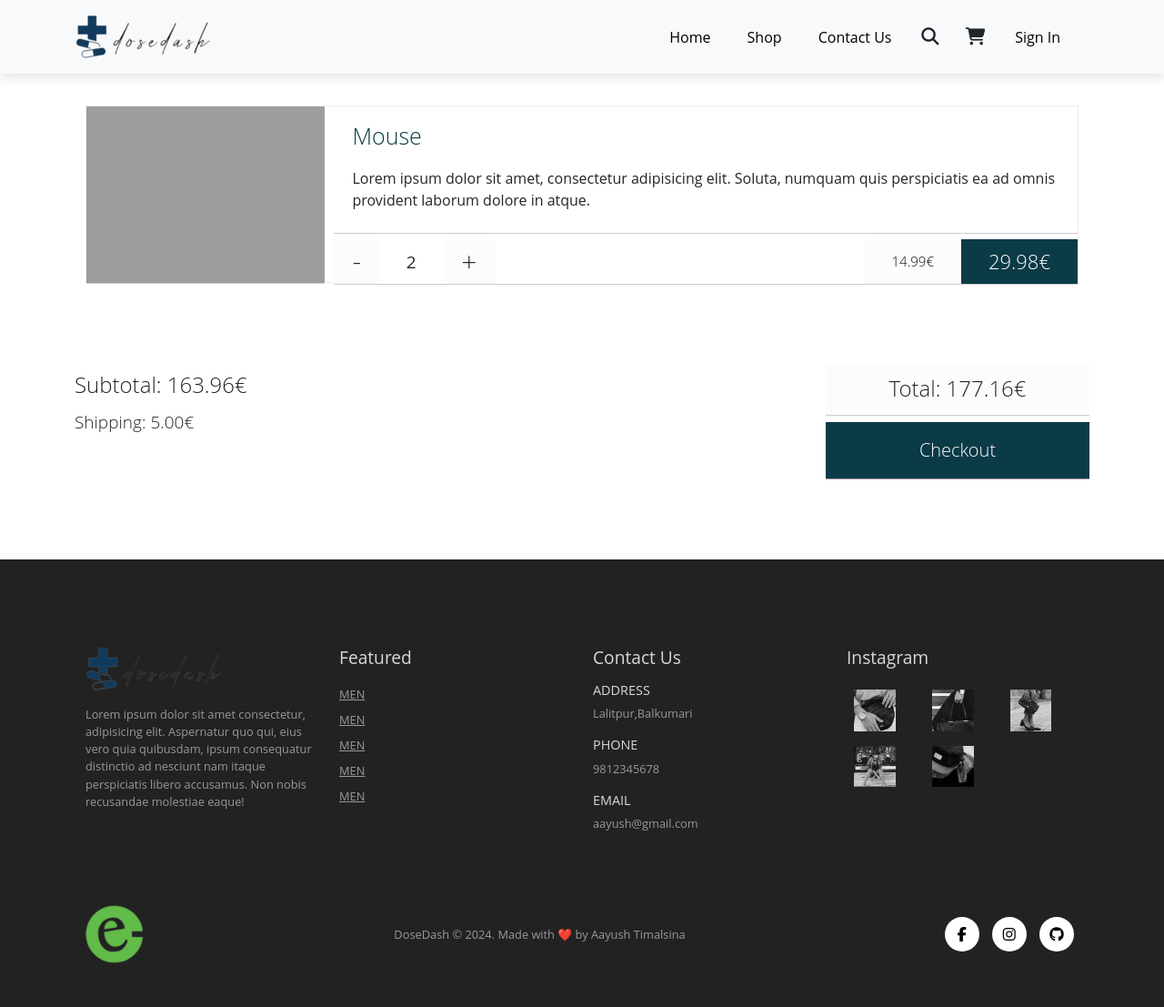
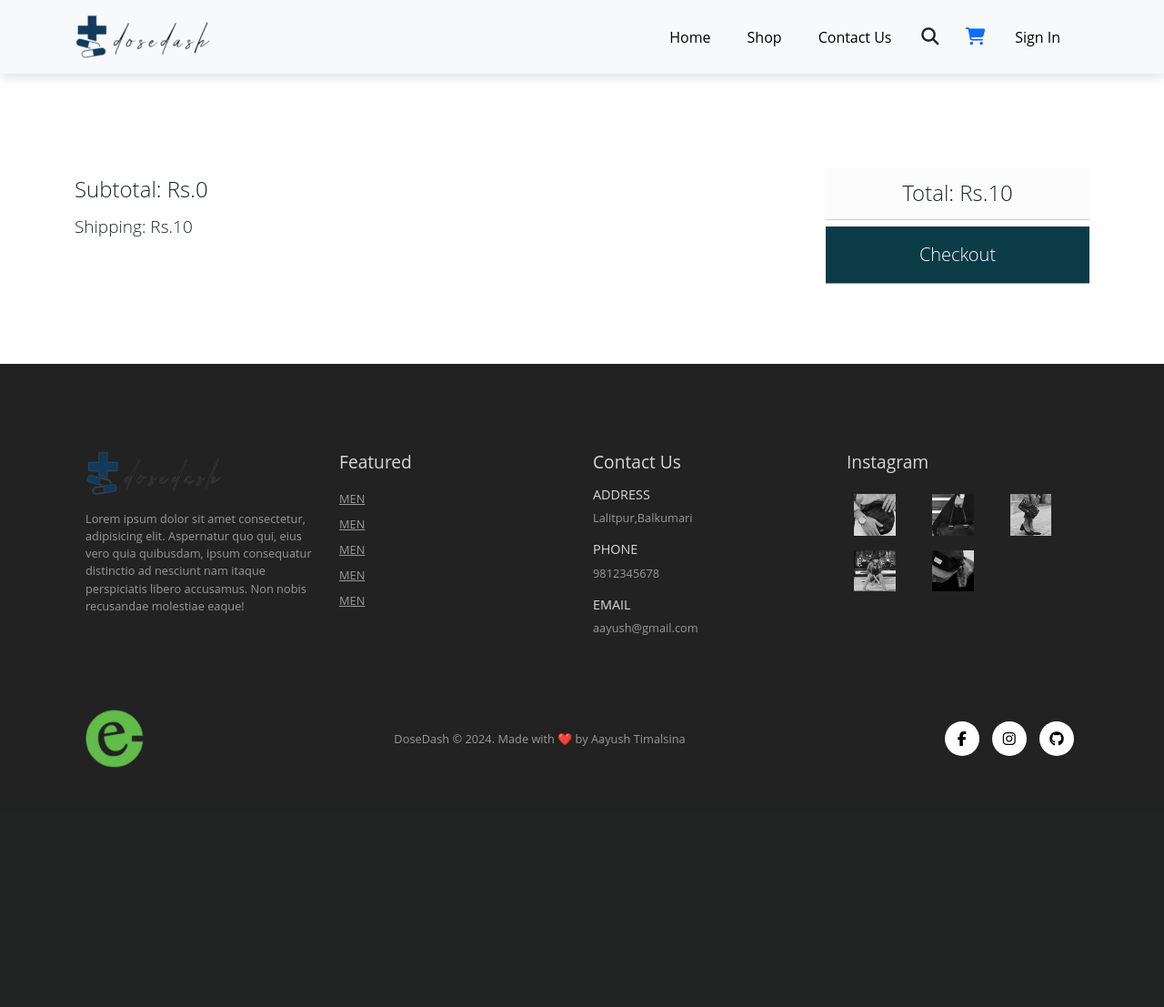
Before and after one commit to SshAayush/DoseDash, a Django app: page /cart/ in a window 1280 px wide. Shown: the whole page at 91% size. After the commit the page ends 844 px from the top, so only its background shows below. Run offline with Django 5.2, Linux system fonts and the light colour scheme; data comes from the database, SQL or seed files in the repository; both versions use the stored data as it was after the commit; parts of the project's set-up code (start-up, migrations or seed data) failed here and were passed over; some libraries are stand-ins or nearby versions; grey boxes are pictures that could not be loaded.

Commit message:
Added cart logic

```diff
--- a/DoseDash/settings.py
+++ b/DoseDash/settings.py
@@ -40,6 +40,7 @@
     'django.contrib.messages',
     'django.contrib.staticfiles',
     'dosedashapp',
+    'mathfilters',
 ]
 
 MIDDLEWARE = [
--- a/dosedashapp/admin.py
+++ b/dosedashapp/admin.py
@@ -1,5 +1,6 @@
 from django.contrib import admin
-from .models import Product
+from .models import Product,Cart
 
 # Register your models here.
 admin.site.register(Product)
+admin.site.register(Cart)
--- a/dosedashapp/urls.py
+++ b/dosedashapp/urls.py
@@ -9,4 +9,5 @@
     path('shop/', views.shop, name="shop"),
     path('product/<str:pk>/', views.product, name="product"),
     path('cart/', views.cart, name="cart"),
+    path('addCart', views.addCart, name="addCart"),
 ]
--- a/dosedashapp/views.py
+++ b/dosedashapp/views.py
@@ -2,7 +2,9 @@
 from django.shortcuts import redirect
 from django.contrib.auth.models import User
 from django.contrib.auth import authenticate, login, logout
-from .models import Product
+from .models import Product,Cart
+from django.shortcuts import redirect
+
 
 
 # Create your views here.
@@ -56,13 +58,52 @@
                                          })
 
 def product(request,pk):
+
+    user_id = request.user.id
+
     prodct = Product.objects.get(id = pk)
     return render (request, "product.html", {
         'product': prodct,
+        'user_id' : user_id,
     })
 
 def cart(request):
-    return render(request, "cart.html", {})
+    user_id = request.user.id
+    carts = Cart.objects.filter(User_Details = user_id)
+    subTotal = 0
+
+    # Calculate total price by iterating over each Cart object
+    for cart in carts:
+        subTotal += cart.Cart_Details.Product_Price * cart.Cart_Quantity
+    return render(request, "cart.html", {'carts' : carts,
+                                         'subTotal' : subTotal,
+                                         })
+
+def addCart(request):
+    if request.method == "POST":
+        product_id = request.POST["id"]
+        quantity = int(request.POST["quantity"])
+        user_id = request.user.id
+
+        user_id = request.user.id
+        carts = Cart.objects.filter(User_Details = user_id)
+
+        product = Product.objects.get(id = product_id)
+
+        # Check if the product is already in the cart for the current user
+        existing_cart_items = Cart.objects.filter(Cart_Details=product_id, User_Details=user_id)
+
+        if existing_cart_items.exists():
+            # If the product is already in the cart, update the quantity
+            cart_item = existing_cart_items.first()
+            cart_item.Cart_Quantity += quantity  # Increment quantity
+            cart_item.save()
+        else:
+            # If the product is not in the cart, create a new cart item
+            cart = Cart(Cart_Quantity=quantity, Cart_Details=product, User_Details=User.objects.get(id=user_id))
+            cart.save()
+
+    return redirect('cart')
 
 def logOut(request):
     logout(request)
--- a/static/css/cart.css
+++ b/static/css/cart.css
@@ -366,3 +366,8 @@
 .added {
 	margin: 0 -50px 0 0 !important;
 }
+
+#navbarSupportedContent > ul > li:nth-child(4) > i.fa-solid.fa-cart-shopping.me-4{
+
+    color: #217288;
+}
--- a/static/css/navbar.css
+++ b/static/css/navbar.css
@@ -83,3 +83,8 @@
 .selected{
   color: #217288;
 }
+
+a {
+  text-decoration: none; /* Removes the underline */
+  color: inherit; /* Inherits the color from its parent element */
+}
--- a/static/js/cart.js
+++ b/static/js/cart.js
@@ -10,27 +10,47 @@
   changeTotal();
 }
 
+// function changeTotal() {
+
+//   var price = 0;
+
+//   $(".full-price").each(function(index){
+//     price += parseFloat($(".full-price").eq(index).html());
+//   });
+
+//   price = Math.round(price * 100) / 100;
+//   // var tax = Math.round(price * 0.05 * 100) / 100
+//   var shipping = parseFloat($(".shipping span").html());
+//   var fullPrice = Math.round((price + shipping) *100) / 100;
+
+//   if(price == 0) {
+//     fullPrice = 0;
+//   }
+
+//   $(".subtotal span").html(price);
+//   // $(".tax span").html(tax);
+//   $(".total span").html(fullPrice);
+// }
+
+
 function changeTotal() {
+  var totalPrice = 0;
 
-  var price = 0;
-
-  $(".full-price").each(function(index){
-    price += parseFloat($(".full-price").eq(index).html());
+  $(".product").each(function(index, product){
+      var price = parseFloat($(product).find(".price").html());
+      var quantity = parseInt($(product).find(".qt").html());
+      var productTotalPrice = price * quantity;
+      totalPrice += productTotalPrice;
+      $(product).find(".full-price").html(productTotalPrice.toFixed(2));
   });
 
-  price = Math.round(price * 100) / 100;
-  // var tax = Math.round(price * 0.05 * 100) / 100
-  var shipping = parseFloat($(".shipping span").html());
-  var fullPrice = Math.round((price + shipping) *100) / 100;
+  var shipping = 10; // Assuming shipping cost is fixed at Rs. 10
+  var fullPrice = totalPrice + shipping;
 
-  if(price == 0) {
-    fullPrice = 0;
-  }
+  $(".subtotal span").html(totalPrice.toFixed(2));
+  $(".total span").html(fullPrice.toFixed(2));
+}
 
-  $(".subtotal span").html(price);
-  // $(".tax span").html(tax);
-  $(".total span").html(fullPrice);
-}
 
 $(document).ready(function(){
 
--- a/templates/cart.html
+++ b/templates/cart.html
@@ -1,4 +1,5 @@
 {% load static %}
+{% load mathfilters %}
 <!DOCTYPE html>
 <html lang="en">
   <head>
@@ -37,7 +38,7 @@
               </li>
               <li class="nav-item">
                 <i class="fa-solid fa-magnifying-glass me-4"></i>
-                <i class="fa-solid fa-cart-shopping me-4"></i>
+                <a href= "{% url 'cart' %}"><i class="fa-solid fa-cart-shopping me-4"></i></a>
               </li>
 
               <li class="nav-item">
@@ -54,10 +55,11 @@
 	<div class="container">
 
 		<section id="cart" class="container sproduct my-5 pt-5">
+			{% for cart in carts %}
 			<article class="product">
 				<header>
 					<a class="remove">
-						<img src="./img/mouse.jpg" alt="Gamming Mouse">
+						<img src="/{{ cart.Cart_Details.Product_Image }}">
 
 						<h3>Remove product</h3>
 					</a>
@@ -65,25 +67,27 @@
 
 				<div class="content">
 
-					<h1>Mouse</h1>
+					<h1>{{ cart.Cart_Details.Product_Name }}</h1>
 
-					Lorem ipsum dolor sit amet, consectetur adipisicing elit. Soluta, numquam quis perspiciatis ea ad omnis provident laborum dolore in atque.
+					{{ cart.Cart_Details.Product_Description }}
+
 				</div>
 
 				<footer class="content">
 					<span class="qt-minus">-</span>
-					<span class="qt">2</span>
+					<span class="qt">{{ cart.Cart_Quantity }}</span>
 					<span class="qt-plus">+</span>
 
 					<h2 class="full-price">
-						29.98€
+						Rs.{{ cart.Cart_Details.Product_Price|mul:cart.Cart_Quantity }}
 					</h2>
 
 					<h2 class="price">
-						14.99€
+						{{ cart.Cart_Details.Product_Price  }}
 					</h2>
 				</footer>
 			</article>
+			{% endfor %}
 
 		</section>
 
@@ -93,12 +97,12 @@
 		<div class="container clearfix">
 
 			<div class="left">
-				<h2 class="subtotal">Subtotal: <span>163.96</span>€</h2>
-				<h3 class="shipping">Shipping: <span>5.00</span>€</h3>
+				<h2 class="subtotal">Subtotal: Rs.<span>{{ subTotal }}</span></h2>
+				<h3 class="shipping">Shipping: Rs.<span>10</span></h3>
 			</div>
 
 			<div class="right">
-				<h1 class="total">Total: <span>177.16</span>€</h1>
+				<h1 class="total">Total: <span>Rs.{{ subTotal|addition:10 }}</span></h1>
 				<a class="bth-checkout">Checkout</a>
 			</div>
 
--- a/templates/landingpage.html
+++ b/templates/landingpage.html
@@ -39,7 +39,7 @@
                 </li>
                 <li class="nav-item">
                   <i class="fa-solid fa-magnifying-glass me-4"></i>
-                  <i class="fa-solid fa-cart-shopping me-4"></i>
+                  <a href= "{% url 'cart' %}"><i class="fa-solid fa-cart-shopping me-4"></i></a>
                 </li>
 
                 <li class="nav-item">
--- a/templates/shop.html
+++ b/templates/shop.html
@@ -38,7 +38,7 @@
                   </li>
                   <li class="nav-item">
                     <i class="fa-solid fa-magnifying-glass me-4"></i>
-                    <i class="fa-solid fa-cart-shopping me-4"></i>
+                    <a href= "{% url 'cart' %}"><i class="fa-solid fa-cart-shopping me-4"></i></a>
                   </li>
 
                   <li class="nav-item">
```
Also changed, not shown: dosedashapp/models.py (+9 -0 lines), templates/product.html (+11 -3 lines), db.sqlite3, dosedashapp/migrations/0001_initial.py, dosedashapp/migrations/0002_rename_products_product.py (deleted), dosedashapp/migrations/0003_alter_product_pprice.py (deleted), dosedashapp/migrations/0004_rename_pdescription_product_product_description_and_more.py (deleted), dosedashapp/migrations/0005_alter_product_product_tag.py (deleted), dosedashapp/migrations/0006_alter_product_product_tag.py (deleted).
